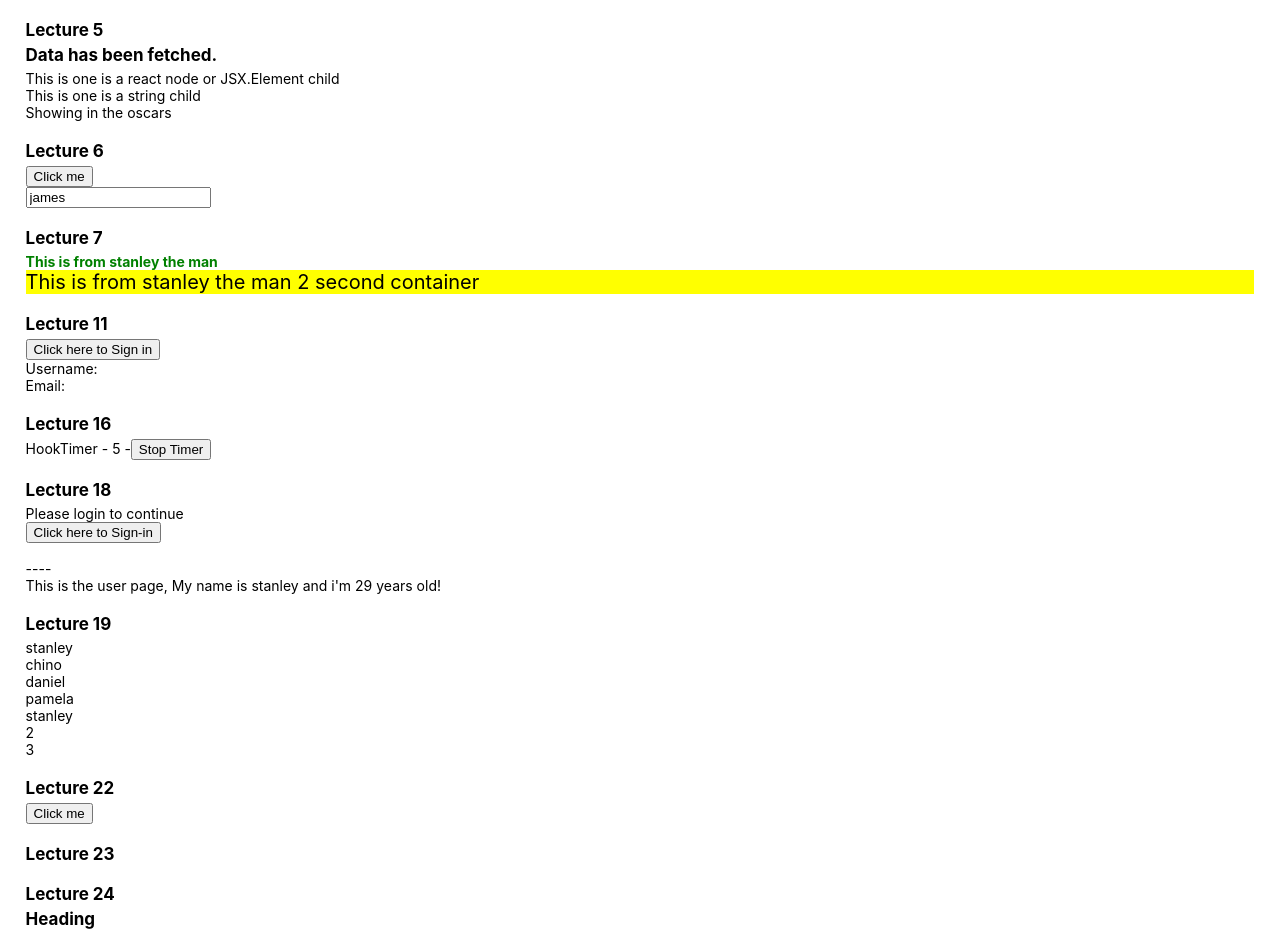
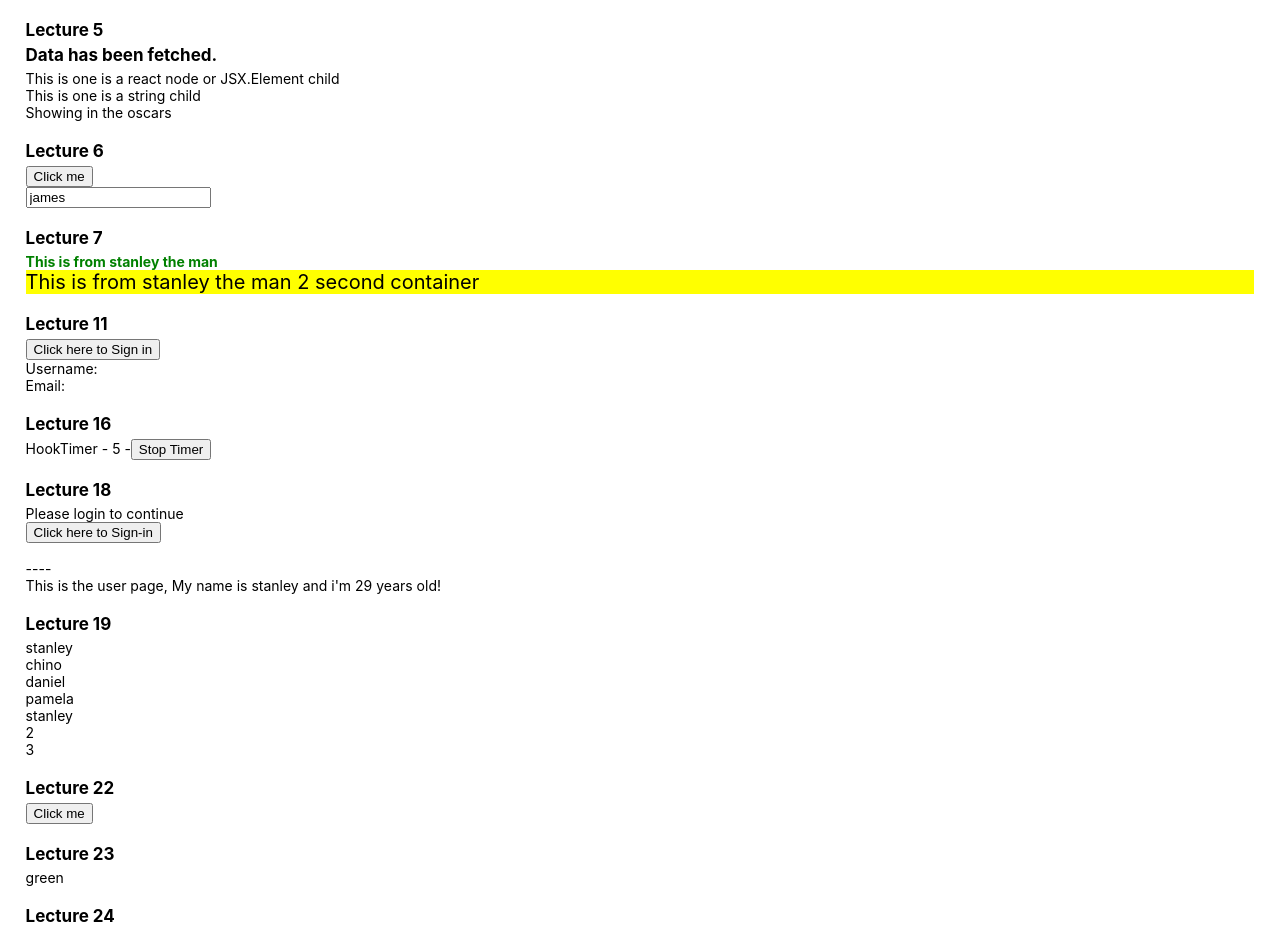
Before and after one commit to stanleychukwu17/react-typescript-1, a React (Create React App) app: page / in a window 1280 px wide. Shown: the top 931 px of the page. Built offline with nearby package versions, Linux system fonts and the light colour scheme.

Commit message:
sone with example 23

```diff
--- a/src/App.tsx
+++ b/src/App.tsx
@@ -38,6 +38,7 @@ import { List3 } from './components/19/List'
 import CustomButton from './components/22/Button';
 
 // Lecture 23 - Extracting a Components Prop Types
+import CustomComp from './components/23/customComponent';
 
 // Lecture 24 - Polymorphic Components
 import TextComp from './components/24/Text';
@@ -109,7 +110,9 @@ function App() {
 
       <div className='cover'>
         <h1>Lecture 23</h1>
-
+        <div className="">
+          <CustomComp style={{color: 'green', fontWeight: 'bold'}} >Guy of life</CustomComp>
+        </div>
       </div>
 
       <div className='cover'>
--- a/src/components/23/customComponent.tsx
+++ b/src/components/23/customComponent.tsx
@@ -1,9 +1,11 @@
 // Extracting a component props type
 // in this lecture we extract the types of one component to use as the props type for another component
+import React from 'react'
 import Container from '../7/Container'
 
-export default function customComponent(props: React.ComponentProps<typeof Container>) {
-    const james = props.style.display
-
-    return <div>{james}</div>
+export default function CustomComp(props: React.ComponentProps<typeof Container> & {children: string}) {
+    const james = props.style.color
+    return (
+        <div>{james}</div>
+    )
 }
```
